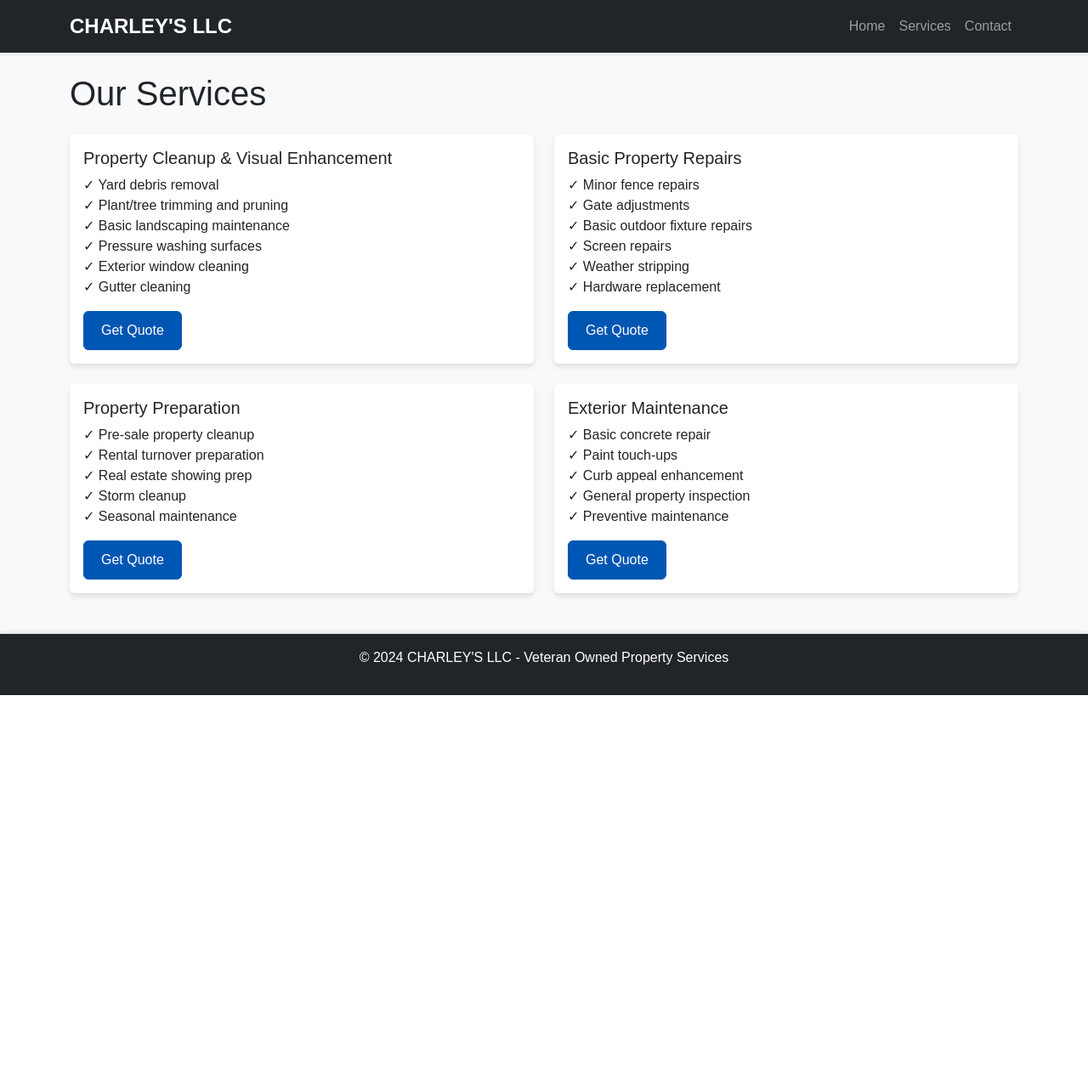
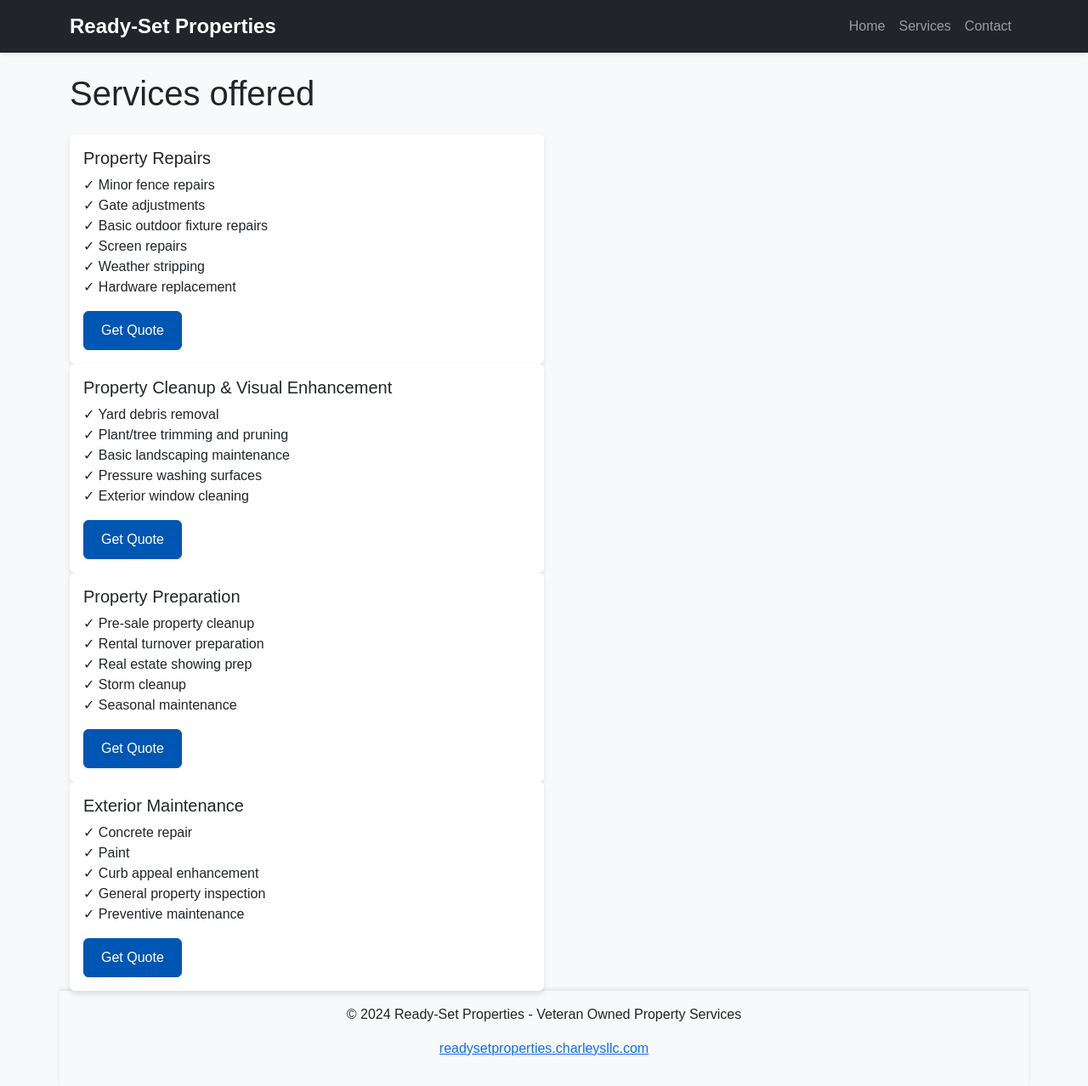
Before and after one commit to fullstackcrypto/charleys-llc, a Flask app: page /services in a window 1280 px wide. Shown: the whole page at 85% size. Before the commit the page ends 818 px from the top, so only its background shows below. Run offline with Flask 3, Linux system fonts and the light colour scheme.

Commit message:
modified site for ReadySet Properties

```diff
--- a/app.py
+++ b/app.py
@@ -3,11 +3,13 @@ from flask_mail import Mail, Message
 from werkzeug.utils import secure_filename
 import os
 from dotenv import load_dotenv
+from flask_sslify import SSLify
 
 # Load environment variables
 load_dotenv()
 
 app = Flask(__name__)
+sslify = SSLify(app)
 
 # Security and Configuration Settings
 app.secret_key = os.environ.get('SECRET_KEY', os.urandom(24))
--- a/requirements.txt
+++ b/requirements.txt
@@ -8,3 +8,4 @@ Jinja2==3.1.4
 MarkupSafe==3.0.2
 Werkzeug==3.1.3
 python-dotenv==1.0.0
+flask-sslify==0.1.5
--- a/templates/base.html
+++ b/templates/base.html
@@ -10,7 +10,7 @@
 <body>
     <nav class="navbar navbar-expand-lg navbar-dark bg-dark">
         <div class="container">
-            <a class="navbar-brand" href="/">CHARLEY'S LLC</a>
+            <a class="navbar-brand" href="https://readysetproperties.charleysllc.com">Ready-Set Properties</a>
             <button class="navbar-toggler" type="button" data-bs-toggle="collapse" data-bs-target="#navbarNav">
                 <span class="navbar-toggler-icon"></span>
             </button>
@@ -42,11 +42,10 @@
         {% block content %}{% endblock %}
     </main>
 
-    <footer class="bg-dark text-white mt-5 py-3">
-        <div class="container text-center">
-            <p>&copy; 2024 CHARLEY'S LLC - Veteran Owned Property Services</p>
-        </div>
-    </footer>
+    <footer class="container text-center py-3">
+        <p>© 2024 Ready-Set Properties - Veteran Owned Property Services</p>
+        <p><a href="https://readysetproperties.charleysllc.com">readysetproperties.charleysllc.com</a></p>
+      </footer>
 
     <script src="https://cdn.jsdelivr.net/npm/bootstrap@5.3.0/dist/js/bootstrap.bundle.min.js"></script>
 </body>
--- a/templates/services.html
+++ b/templates/services.html
@@ -3,9 +3,28 @@
 {% block title %}Services{% endblock %}
 
 {% block content %}
-<h1 class="mb-4">Our Services</h1>
 
-<div class="row g-4">
+<h1 class="mb-4">Services offered</h1>
+
+
+    <!----- Repairs ----->
+    <div class="col-md-6">
+        <div class="card h-100">
+            <div class="card-body">
+                <h5 class="card-title">Property Repairs</h5>
+                <ul class="list-unstyled">
+                    <li>✓ Minor fence repairs</li>
+                    <li>✓ Gate adjustments</li>
+                    <li>✓ Basic outdoor fixture repairs</li>
+                    <li>✓ Screen repairs</li>
+                    <li>✓ Weather stripping</li>
+                    <li>✓ Hardware replacement</li>
+                </ul>
+                <a href="/contact" class="btn btn-primary">Get Quote</a>
+            </div>
+        </div>
+    </div>
+
     <!-- Property Cleanup -->
     <div class="col-md-6">
         <div class="card h-100">
@@ -17,25 +36,6 @@
                     <li>✓ Basic landscaping maintenance</li>
                     <li>✓ Pressure washing surfaces</li>
                     <li>✓ Exterior window cleaning</li>
-                    <li>✓ Gutter cleaning</li>
-                </ul>
-                <a href="/contact" class="btn btn-primary">Get Quote</a>
-            </div>
-        </div>
-    </div>
-
-    <!-- Basic Repairs -->
-    <div class="col-md-6">
-        <div class="card h-100">
-            <div class="card-body">
-                <h5 class="card-title">Basic Property Repairs</h5>
-                <ul class="list-unstyled">
-                    <li>✓ Minor fence repairs</li>
-                    <li>✓ Gate adjustments</li>
-                    <li>✓ Basic outdoor fixture repairs</li>
-                    <li>✓ Screen repairs</li>
-                    <li>✓ Weather stripping</li>
-                    <li>✓ Hardware replacement</li>
                 </ul>
                 <a href="/contact" class="btn btn-primary">Get Quote</a>
             </div>
@@ -65,8 +65,8 @@
             <div class="card-body">
                 <h5 class="card-title">Exterior Maintenance</h5>
                 <ul class="list-unstyled">
-                    <li>✓ Basic concrete repair</li>
-                    <li>✓ Paint touch-ups</li>
+                    <li>✓ Concrete repair</li>
+                    <li>✓ Paint</li>
                     <li>✓ Curb appeal enhancement</li>
                     <li>✓ General property inspection</li>
                     <li>✓ Preventive maintenance</li>
```
